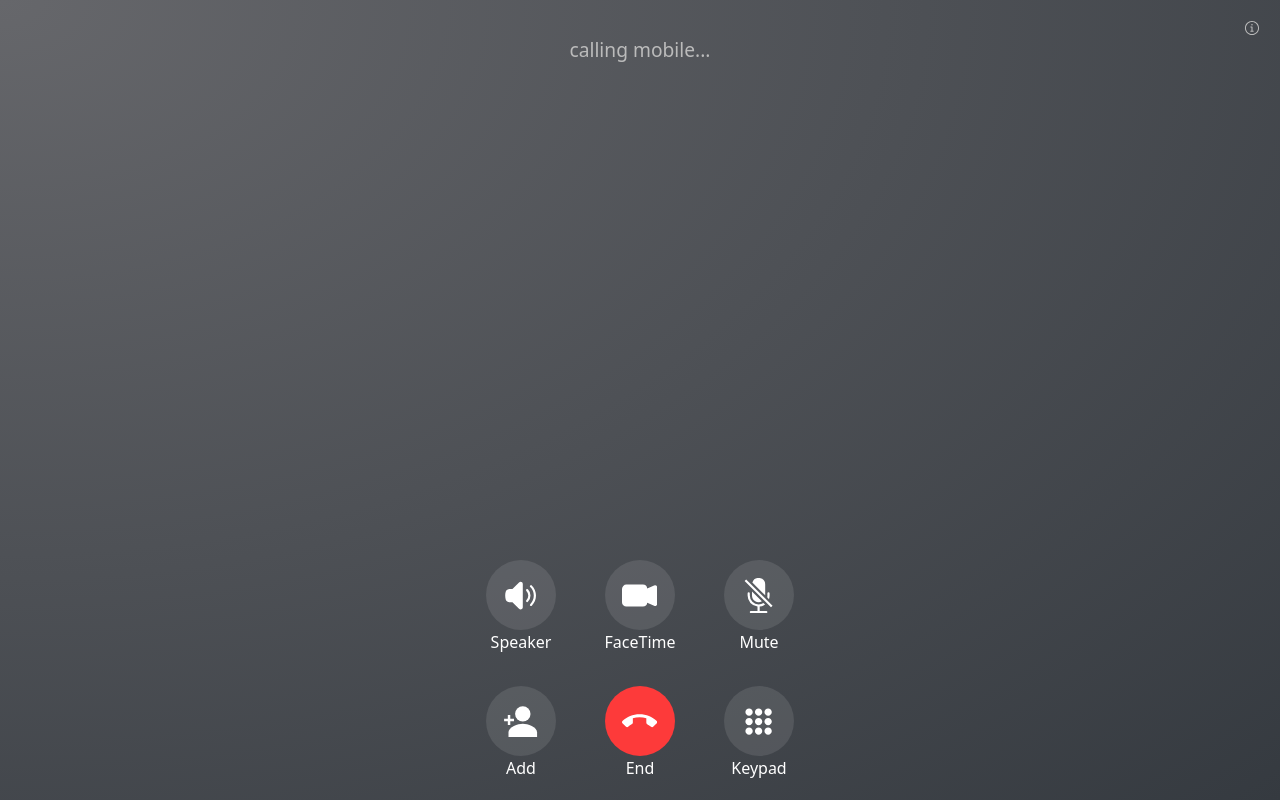
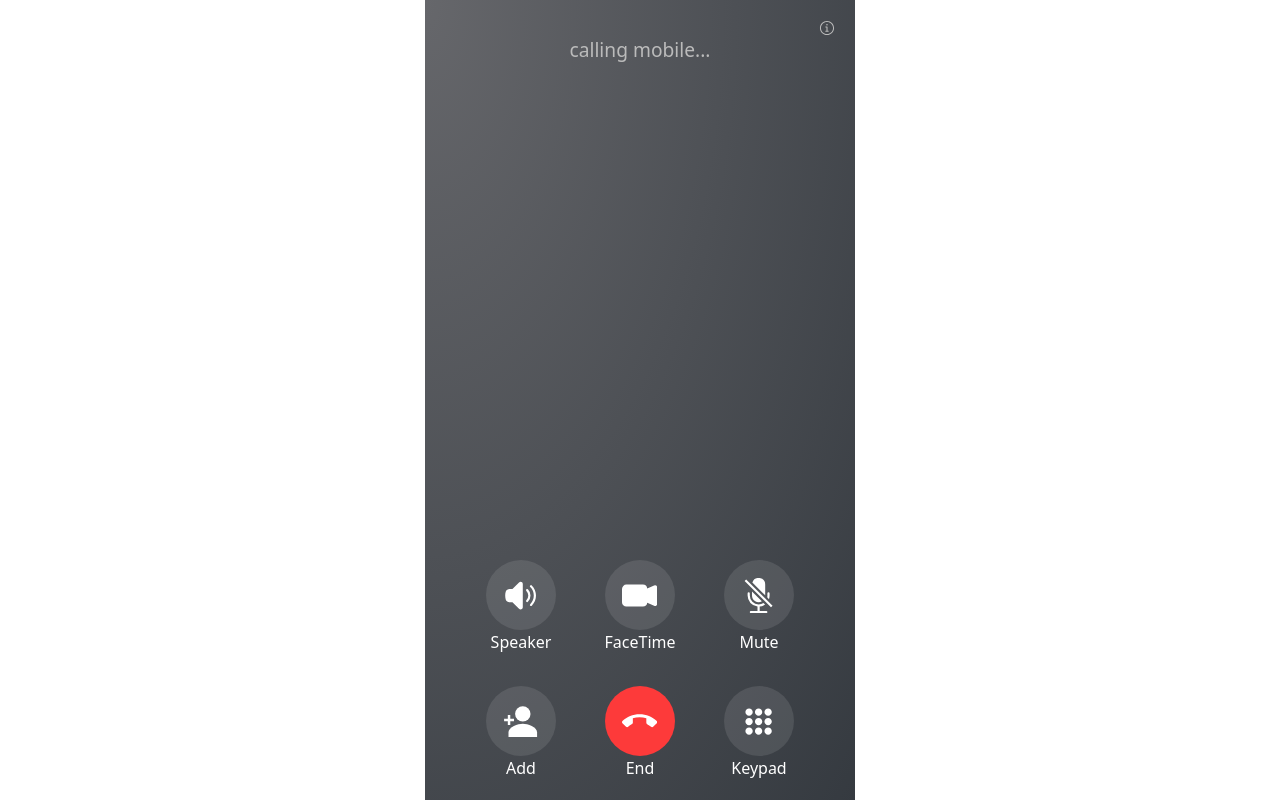
Before and after one commit to i-MuhammadAli/Phone-app, a React (Vite) app: page /call in a window 1280 px wide. Built offline with nearby package versions, Linux system fonts and the light colour scheme.

Commit message:
handled the call screen misalignment + bg fixes of recent and dialpad

```diff
--- a/src/Components/CallScreen.jsx
+++ b/src/Components/CallScreen.jsx
@@ -36,7 +36,7 @@ const CallScreen = () => {
   }, [navigate]);
 
   return (
-    <div className="d-flex flex-column justify-content-between align-items-center callwindow">
+    <div className="d-flex flex-column justify-content-between align-items-center mx-auto callwindow">
       <div className="d-flex flex-column align-items-center text-white w-100 call-info">
         <div className="d-flex align-self-end callwindow-icon">
           <RxInfoCircled />
--- a/src/assets/index.css
+++ b/src/assets/index.css
@@ -137,6 +137,7 @@ button {
 
 .callwindow {
   height: 100vh;
+  width: 430px;
   padding: 20px;
   background: radial-gradient(at top left, #66676b, #353a40);
 }
@@ -270,4 +271,7 @@ button {
   .parent-container {
     width: auto;
   }
+  .callwindow {
+    width: auto;
+  }
 }
```
